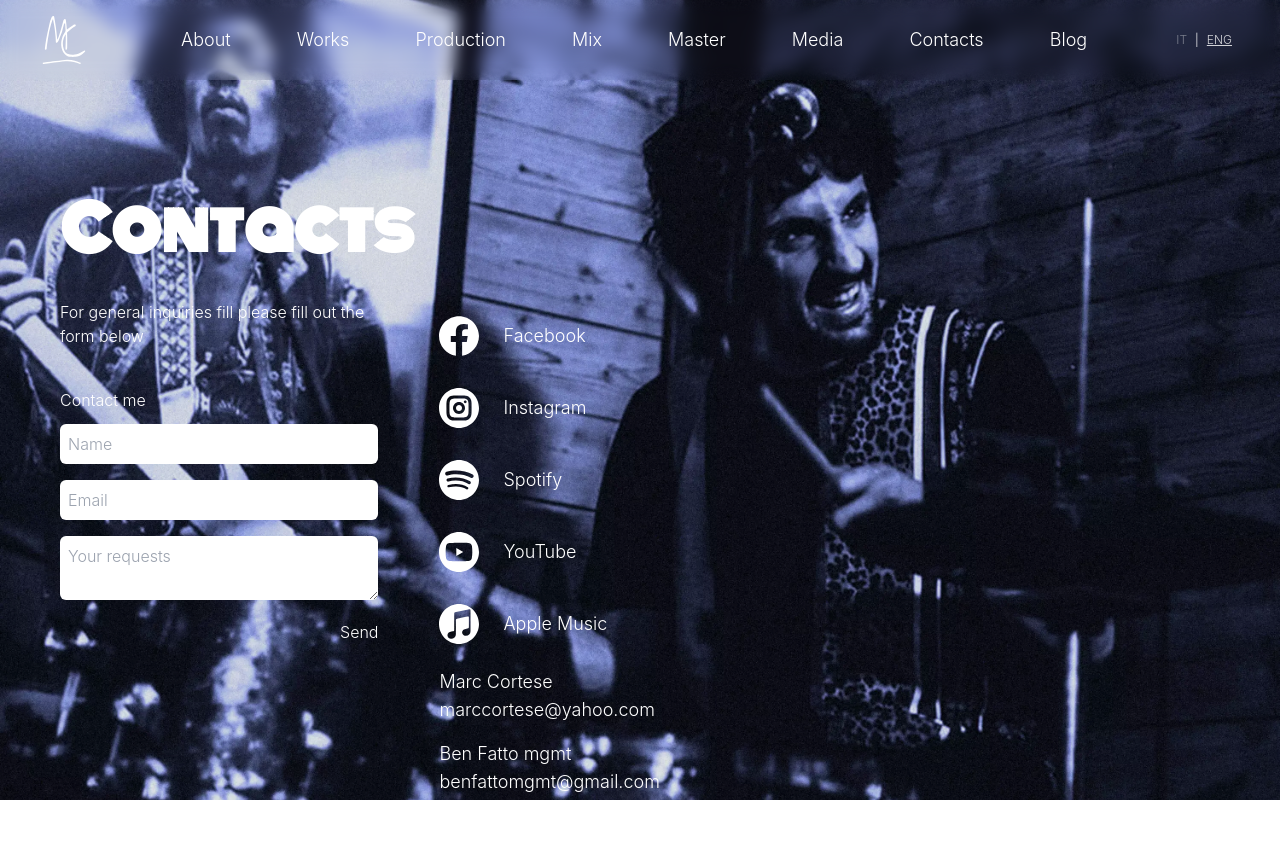
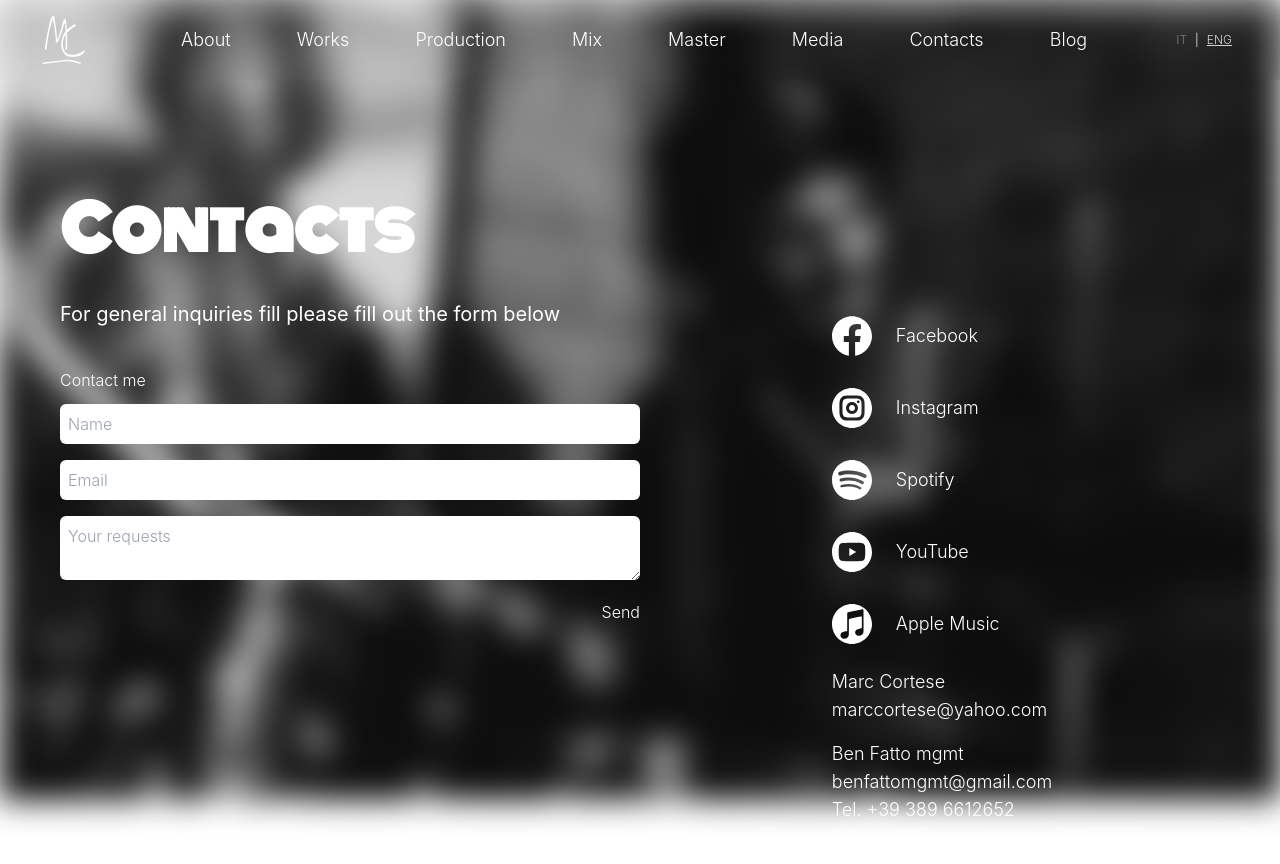
Before and after one commit to RickyBenevelli/marccortese, a Next.js app: page /contacts in a window 1280 px wide. Shown: the top 864 px of the page. Built offline with nearby package versions, Linux system fonts and the light colour scheme.

Commit message:
effetto caricamento a tutte le pagine

```diff
--- a/components/ArticleGridElement.jsx
+++ b/components/ArticleGridElement.jsx
@@ -6,6 +6,7 @@ import dayjs from 'dayjs'
 const ArticleGridElement = ({article}) => {
     const [isLoading, setIsLoading] = useState(true)
   return (
+    <Link href={`/article/${article.slug}`}>
         <div className='flex flex-col items-start'>
             <h3 className='text-2xl my-0'>{article.title}</h3>
             <span className='my-2 flex flex-row'>DATE: <p className='px-2'>{dayjs(article.date).format('DD/MM/YY')}</p></span>
@@ -14,12 +15,11 @@ const ArticleGridElement = ({article}) => {
                     <Image src={article.cover} alt='' fill style={{objectFit: 'cover'}} />
                 </div>
             </div>
-        <button className='inline-block bg-white text-black px-2 my-2 font-light text-sm'>
-            <Link href={`/article/${article.slug}`}>
+            <button className='inline-block bg-white text-black px-4 py-2 my-2 font-light text-sm'>
                 LEGGI ARTICOLO
-            </Link>
             </button>
         </div>
+    </Link>
   )
 }
 
--- a/components/ImageBackground.jsx
+++ b/components/ImageBackground.jsx
@@ -1,14 +1,16 @@
-import React from 'react'
+import React, {useState} from 'react'
 import Image from 'next/image'
 
 
 const ImageBackground = ({children, imageBackground}) => {
+  const [isLoading, setIsLoading] = useState(true)
+
   return (
     <section className="max-w-[1240] m-auto relative flex  w-screen  flex-col items-center justify-between h-full">
       <div className='fixed z-[-1] inset-0'>
-        <Image src={imageBackground} alt="" fill className='w-full brightness-[0.9] object-cover' sizes="100vw" style={{
+        <Image src={imageBackground} alt="" fill className={`w-full brightness-[0.9] object-cover ${isLoading ? "blur-lg grayscale" : "blur-0 grayscale-0"}`} sizes="100vw" style={{
             objectFit: 'cover',
-          }} priority/>
+          }} priority onLoadingComplete={() => setIsLoading(false)}/>
       </div>
 
       <div className='h-full max-w-[1240px] w-full m-auto flex flex-col items-start pt-28 md:pt-40 relative z-10 text-white font-light'>
--- a/pages/blog.js
+++ b/pages/blog.js
@@ -16,6 +16,7 @@ import ArticlesGrid from '@/components/ArticlesGrid'
 
 const Blog = () => {
     // const albumsId = albums.map((album) => album.idAlbum);
+    const articlesSorted = articles.sort((a, b) => new Date(b.date) - new Date(a.date));
 
   return (
     <PageLayout imageBackground={imageBackground}>
@@ -23,7 +24,7 @@ const Blog = () => {
 
             <PageTitle>Blog</PageTitle>
 
-            <ArticlesGrid articles={articles}/>
+            <ArticlesGrid articles={articlesSorted}/>
 
         </div>
     </PageLayout>
--- a/pages/contacts.js
+++ b/pages/contacts.js
@@ -20,18 +20,18 @@ const Contacts = () => {
 
   return (
     <PageLayout imageBackground={imageBackground}>
-        <div className='px-5 md:px-10'>
+        <div className='px-5 md:px-10 w-full'>
 
           <PageTitle>Contacts</PageTitle>
 
-          <div className='flex flex-col md:flex-row items-start'>
-            <div className='md:w-1/2'>
-              <p>For general inquiries fill please fill out the form below</p>
+          <div className='w-full flex flex-col md:flex-row items-start'>
+            <div className='md:w-1/2 w-full'>
+              <p className='font-normal text-xl'>For general inquiries fill please fill out the form below</p>
               <p className='pt-5 md:pt-10'>Contact me</p>
               <ContactForm />
             </div>
 
-            <div className='md:w-1/2 flex flex-col items-start max-md:pt-10'>
+            <div className='md:w-1/2 flex flex-col items-start max-md:pt-10 w-full'>
               <div className='flex flex-col items-start m-auto'>
 
                 <Link href={"/facebook"} className='flex flex-row items-center text-lg'>
```
Also changed, not shown: json/articles.json (+1 -1 lines). Lines whose indentation alone changed are shown as unchanged.
